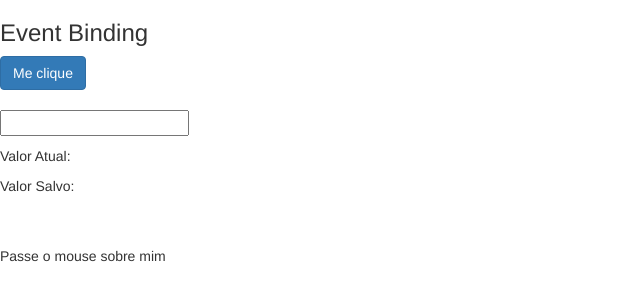
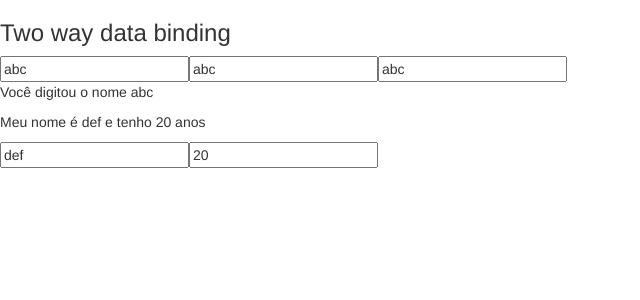
Before and after one commit to Leoxxid/estudo-angular-v2-e-v4, an Angular app in the folder data-binding/: page / in a window 1280 px wide. Shown: the top 300 px of the page, without its empty margins (0-640 px from the left). Built offline with nearby package versions, Linux system fonts and the light colour scheme.

Commit message:
Aula 12 Two way data binding

```diff
--- a/data-binding/src/app/app.module.ts
+++ b/data-binding/src/app/app.module.ts
@@ -5,16 +5,18 @@
 
 import { AppComponent } from './app.component';
 import { DataBindingComponent } from './data-binding/data-binding.component';
+import { MeuFormModule } from './meu-form/meu-form.module';
 
 @NgModule({
   declarations: [
     AppComponent,
-    DataBindingComponent
+    DataBindingComponent,
   ],
   imports: [
     BrowserModule,
     FormsModule,
-    HttpModule
+    HttpModule,
+    MeuFormModule
   ],
   providers: [],
   bootstrap: [AppComponent]
--- a/data-binding/src/app/data-binding/data-binding.component.html
+++ b/data-binding/src/app/data-binding/data-binding.component.html
@@ -38,6 +38,7 @@
   </article>
     -->
 
+  <!-- Aula 11
     <article>
       <h3> Event Binding </h3>
       <div>
@@ -55,4 +56,6 @@
           Passe o mouse sobre mim </span>
       </div>
     </article>
+  -->
 </section>
+<app-meu-form></app-meu-form>
--- /dev/null
+++ b/data-binding/src/app/meu-form/meu-form.component.html
@@ -0,0 +1,22 @@
+<section class="two-way-binding">
+  <article>
+    <h3> Two way data binding </h3>
+    <div>
+      <input type="text" [value]="nome" (input)="nome = $event.target.value"
+      />
+      <input type="text" [ngModel]="nome" (ngModelChange)="nome = $event"
+      />
+      <input type="text" [(ngModel)]="nome"
+      />
+      <p> Você digitou o nome {{ nome }} </p>
+    </div>
+
+    <div>
+      <p> Meu nome é {{ pessoa.nome }} e tenho {{ pessoa.idade }} anos</p>
+      <input type="text" [(ngModel)]="pessoa.nome"
+      />
+      <input type="text" [(ngModel)]="pessoa.idade"
+      />
+    </div>
+  </article>
+</section>
--- /dev/null
+++ b/data-binding/src/app/meu-form/meu-form.component.ts
@@ -0,0 +1,21 @@
+import { Component, OnInit } from '@angular/core';
+
+@Component({
+  selector: 'app-meu-form',
+  templateUrl: './meu-form.component.html',
+  styleUrls: ['./meu-form.component.css']
+})
+export class MeuFormComponent implements OnInit {
+
+  nome: string = "abc";
+  pessoa: any = {
+    nome: "def",
+    idade: "20"
+  }
+
+  constructor() { }
+
+  ngOnInit() {
+  }
+
+}
```
Also changed, not shown: data-binding/src/app/meu-form/meu-form.module.ts (added, +14 -0 lines), data-binding/src/app/meu-form/meu-form.component.css (added), 1 other file (tests, documents, lock files or other folders).
